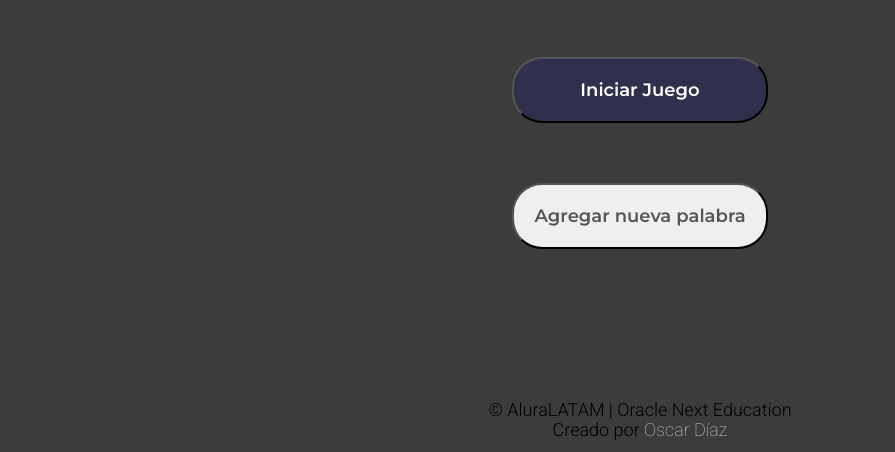
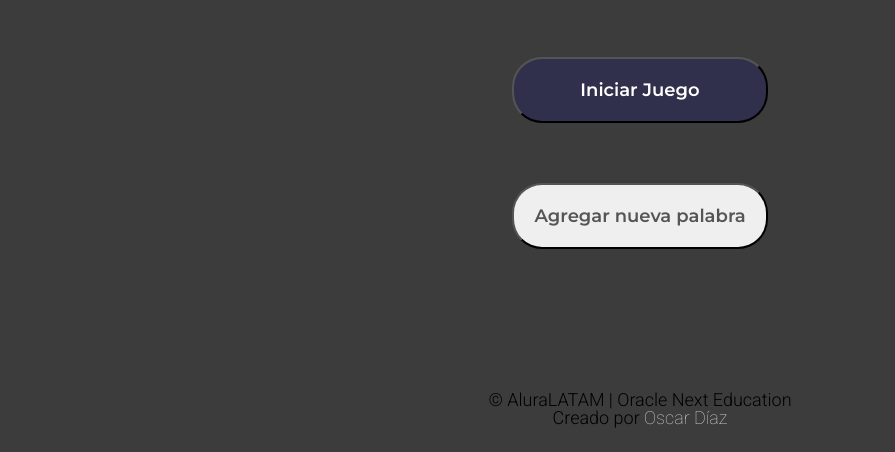
Before and after one commit to xracksox/challenge-02_juego-ahorcado, a plain HTML site: page index.html in a window 1280 px wide. Shown: the part 386-838 px from the top of the page, without its empty margins (0-895 px from the left). After the commit the page ends 814 px from the top, so only its background shows below. Drawn offline with Linux system fonts and the light colour scheme.

Commit message:
Ahorcado

```diff
--- a/style.css
+++ b/style.css
@@ -154,12 +154,10 @@ button:active {
     align-items: center;
     height: 95%;
 }
-
 .botones--juego {
     display: flex;
     flex-direction: row;
     justify-content: center;
-    margin-top: 2.5rem;
 }
 
 .juego--nuevo {
@@ -189,13 +187,12 @@ button:active {
 }
 
 footer {
-    height: 5vh;
+    height: 2vh;
     display: flex;
     flex-direction: column;
     justify-content: center;
     align-items: center;
     font-size: 18px;
-    padding-bottom: 0.7rem;
 }
 
 .pie--texto {
```
